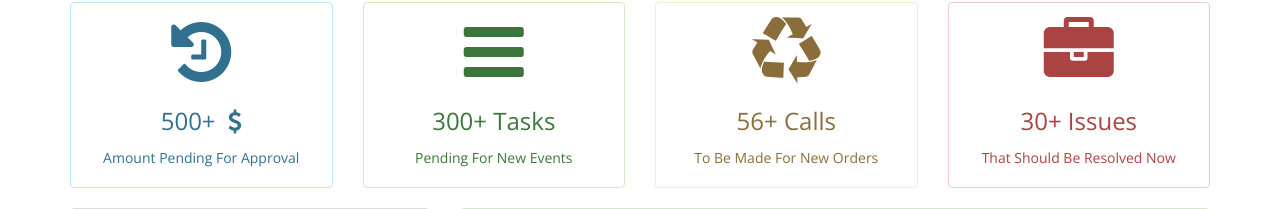
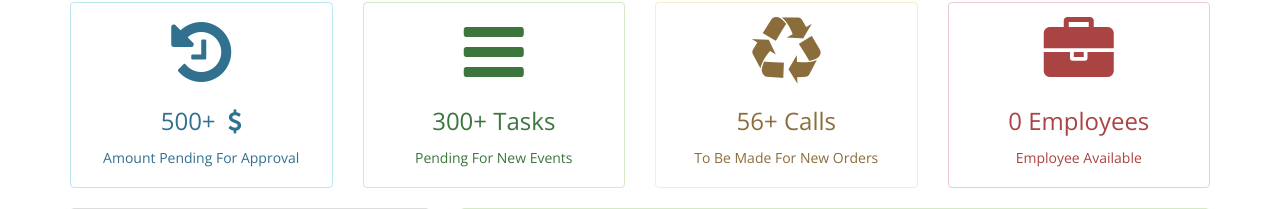
Before and after one commit to HonSiong/aws-live, a Flask app: page / in a window 1280 px wide. Shown: the part 299-508 px from the top of the page. Run offline with Flask 2, Linux system fonts and the light colour scheme; data that the repository does not hold is empty; some libraries are stand-ins or nearby versions.

Commit message:
dashboard

```diff
--- a/EmpApp.py
+++ b/EmpApp.py
@@ -6,13 +6,6 @@ import imghdr
 from config import *
 
 app = Flask(__name__,static_folder="templates/assets")
-# app.config['MAIL_SERVER'] = 'smtp.gmail.com'
-# app.config['MAIL_PORT'] = 465
-# app.config['MAIL_USERNAME'] = 'ItachiUeki@gmail.com'
-# app.config['MAIL_PASSWORD'] = '591499^^'
-# app.config['MAIL_USE_TLS'] = False
-# app.config['MAIL_USE_SSL'] = True
-# mail = Mail(app)
 
 bucket = custombucket
 region = customregion
@@ -40,21 +33,14 @@ def index():
         cursor = db_conn.cursor()
         cursor.execute(sqlList)
         empList = cursor.fetchall()
-        return render_template("index.html", pics=pics, empList=empList)
 
-# @app.route("/emaildb", methods=['POST'])
-# def emaildb():
-#         email = request.form['email']
-#         subject = request.form['subject']
-#         message = request.form['message']
+        sqlCountEmp = "SELECT COUNT(*) FROM employee WHERE status = 'Available'"
+        cursor = db_conn.cursor()
+        cursor.execute(sqlCountEmp)
+        empCount = cursor.fetchone()
+        return render_template("index.html", pics=pics, empList=empList, empCount=empCount)
 
-#         msg = Message("Hey", sender='ItachiUeki@gmail.com', recipients=email)
-#         msg.body = message
-#         mail.send(msg)
 
-#         return render_template('emailOutput.html')
-
-######################Employee Page#########################################################
 @app.route("/employee", methods=['GET'])
 def viewemp():
 
--- a/templates/index.html
+++ b/templates/index.html
@@ -89,8 +89,8 @@
                <div class="col-md-3 col-sm-3 col-xs-6">
                       <div class="alert alert-danger back-widget-set text-center">
                             <i class="fa fa-briefcase fa-5x"></i>
-                            <h3>30+ Issues </h3>
-                            That Should Be Resolved Now
+                            <h3>{{empCount[0]}} Employees </h3>
+                            Employee Available
                         </div>
                     </div>
 
```
